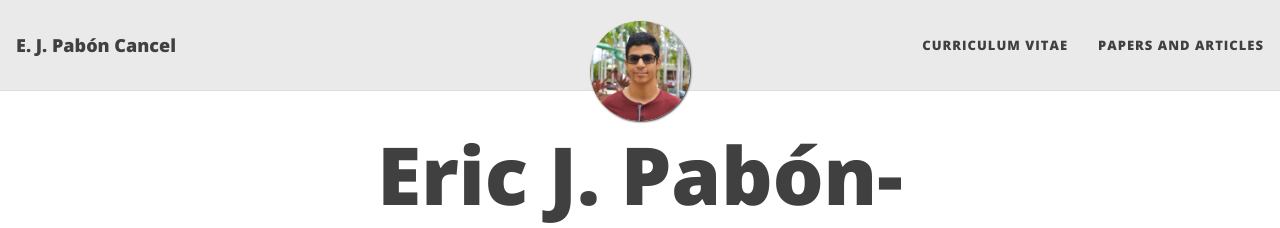
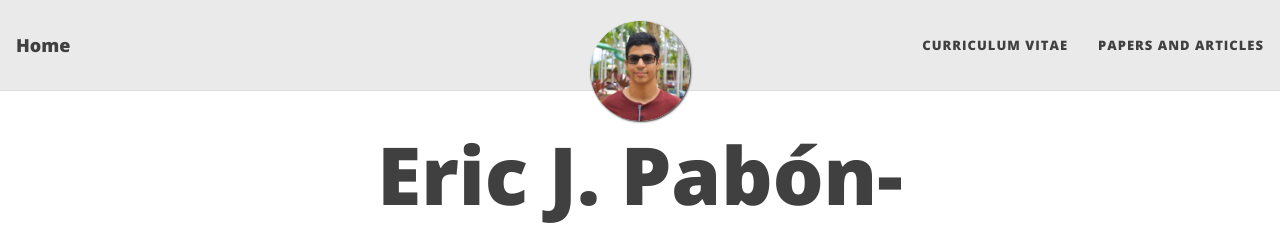
Before and after one commit to ejpaboncancel/ejpaboncancel-old.github.io, a Jekyll site: the page built from index.html, in a window 1280 px wide. Shown: the top 228 px of the page. Built offline with Jekyll 4.4.1, drawn with Linux system fonts in a browser that asks for light colours; nearby versions of some CDN libraries; the list of posts is cut into pages by our own code.

Commit message:
Update _config.yml

```diff
--- a/_config.yml
+++ b/_config.yml
@@ -6,7 +6,7 @@
 # --- Required options --- #
 
 # Name of website
-title: E. J. Pabón Cancel
+title: Home
 
 # Your name to show in the footer
 author: E. J. Pabón Cancel
@@ -15,7 +15,7 @@
 
 navbar-links:
   Curriculum Vitae: "/assets/CV_Eric_Pabón.pdf"
-  Papers and Articles: "aboutme"
+  Papers and Articles: "papers"
   #Resources:
    # - Beautiful Jekyll: "https://beautifuljekyll.com"
    # - Learn markdown: "https://www.markdowntutorial.com/"
```
